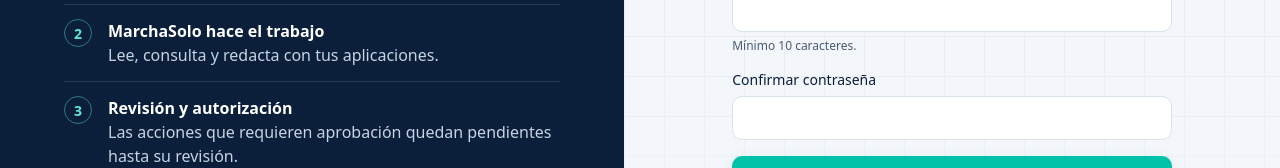
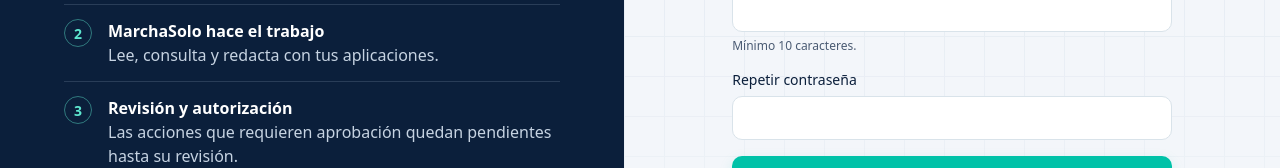
Before and after one commit to CESARKUBEREK/Delega, a Next.js app: page /reset-password in a window 1280 px wide. Shown: the part 404-572 px from the top of the page. Built offline with nearby package versions, Linux system fonts and the light colour scheme; no server answers.

Commit message:
Standardize account flow language in page.tsx

```diff
--- a/src/app/(auth)/reset-password/page.tsx
+++ b/src/app/(auth)/reset-password/page.tsx
@@ -21,7 +21,7 @@ export default function ResetPasswordPage() {
           required
           hint="Mínimo 10 caracteres."
         />
-        <Field id="confirm" name="confirm" type="password" label="Confirmar contraseña" autoComplete="new-password" required />
+        <Field id="confirm" name="confirm" type="password" label="Repetir contraseña" autoComplete="new-password" required />
         <FormMessage error={state.error} />
         <SubmitButton pendingLabel="Guardando…">Guardar contraseña</SubmitButton>
       </form>
```
